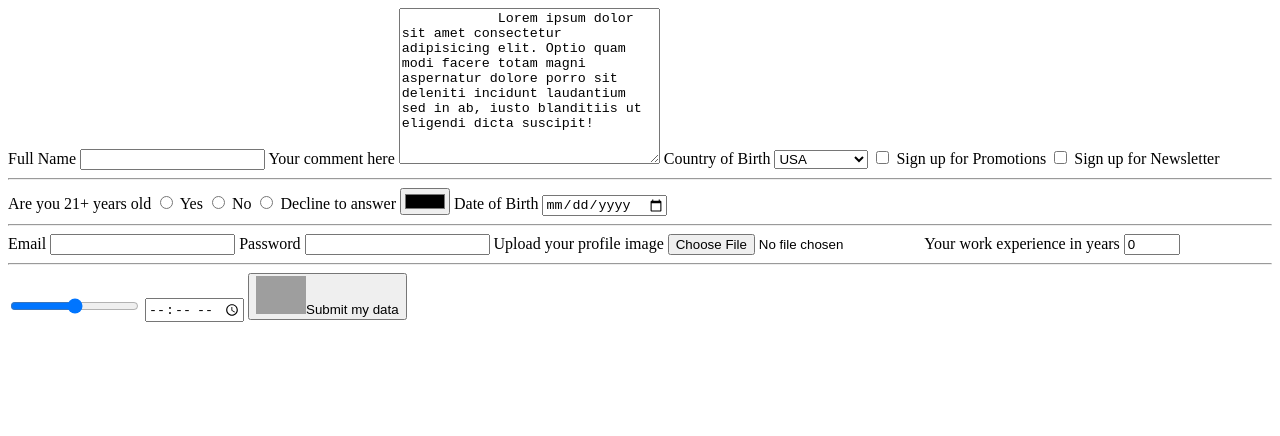
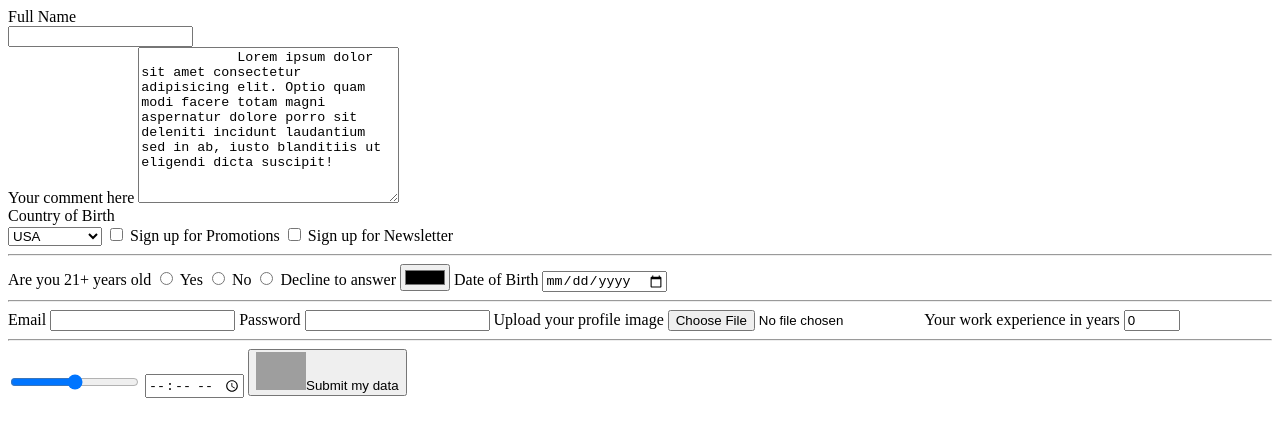
Before and after one commit to azizssh/html-css-course-22-9, a plain HTML site: page 05-html-forms/index.html in a window 1280 px wide. Drawn offline with Linux system fonts and the light colour scheme; grey boxes are pictures that could not be loaded.

Commit message:
add style

```diff
--- a/05-html-forms/index.html
+++ b/05-html-forms/index.html
@@ -6,6 +6,13 @@
     <meta http-equiv="X-UA-Compatible" content="IE=edge" />
     <meta name="viewport" content="width=device-width, initial-scale=1.0" />
     <title>Document</title>
+    <style>
+
+        .block-level {
+            /* to make inline elements block */
+            display: block;
+        }
+    </style>
   </head>
   <body>
     <!-- User(client/browser) sends data request -> Server -> sends data to DB Server -> Response -> Client -->
@@ -17,13 +24,13 @@
     >
     <!-- POST - means to create a resource -->
       <label for="full-name">Full Name</label>
-      <input id="full-name" type="text" name="name" />
+      <input id="full-name" type="text" name="name" class="block-level"/>
       <label for="comment">Your comment here</label>
       <textarea name="comment" id="comment" cols="30" rows="10" maxlength="200">
             Lorem ipsum dolor sit amet consectetur adipisicing elit. Optio quam modi facere totam magni aspernatur dolore porro sit deleniti incidunt laudantium sed in ab, iusto blanditiis ut eligendi dicta suscipit!
           </textarea
       >
-      <label for="country-of-birth">Country of Birth</label>
+      <label for="country-of-birth" class="block-level">Country of Birth</label>
       <select id="country-of-birth" name="country-of-birth">
         <option value="usa">USA</option>
         <option value="netherlands">Netherlands</option>
```
